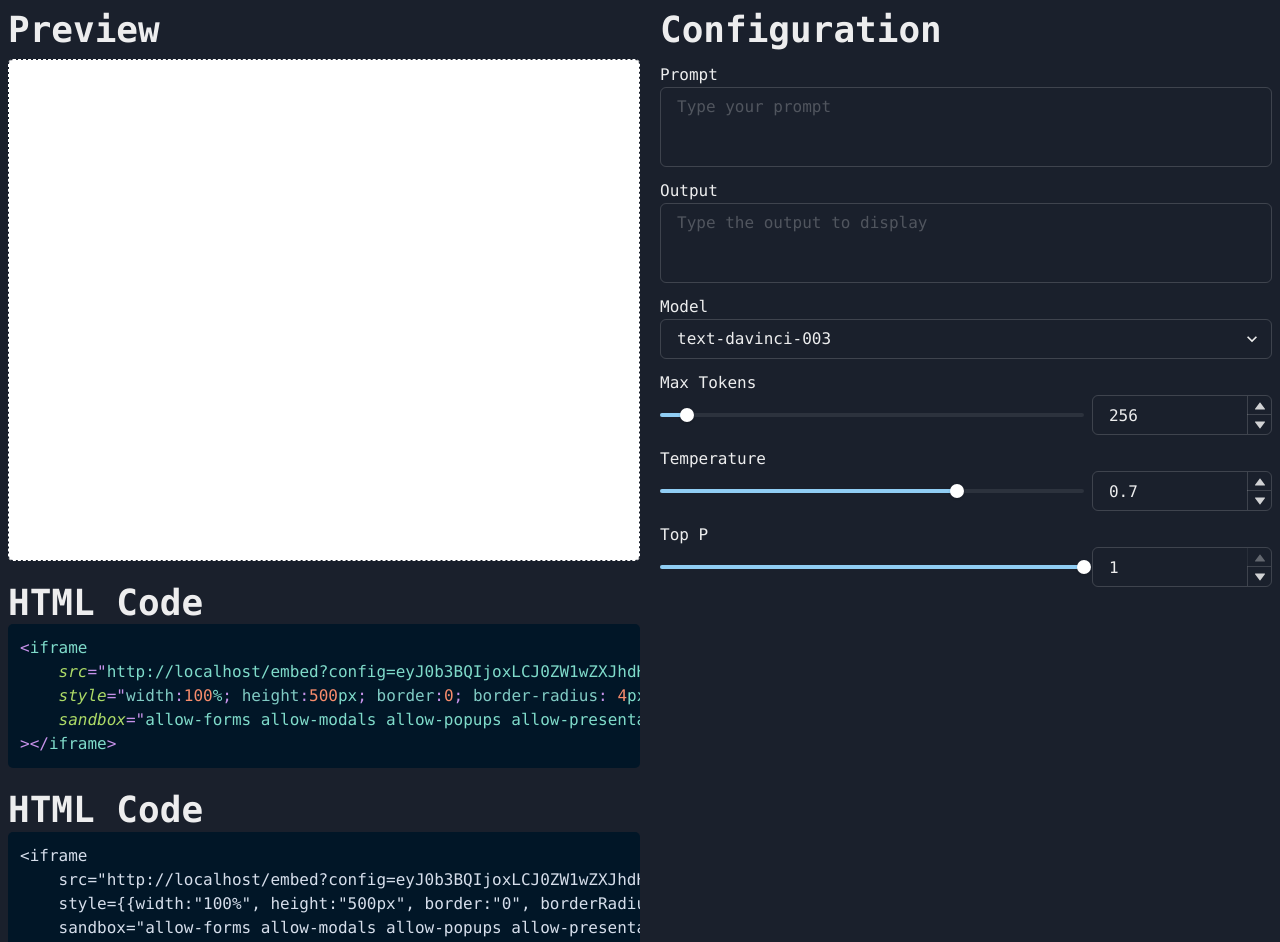
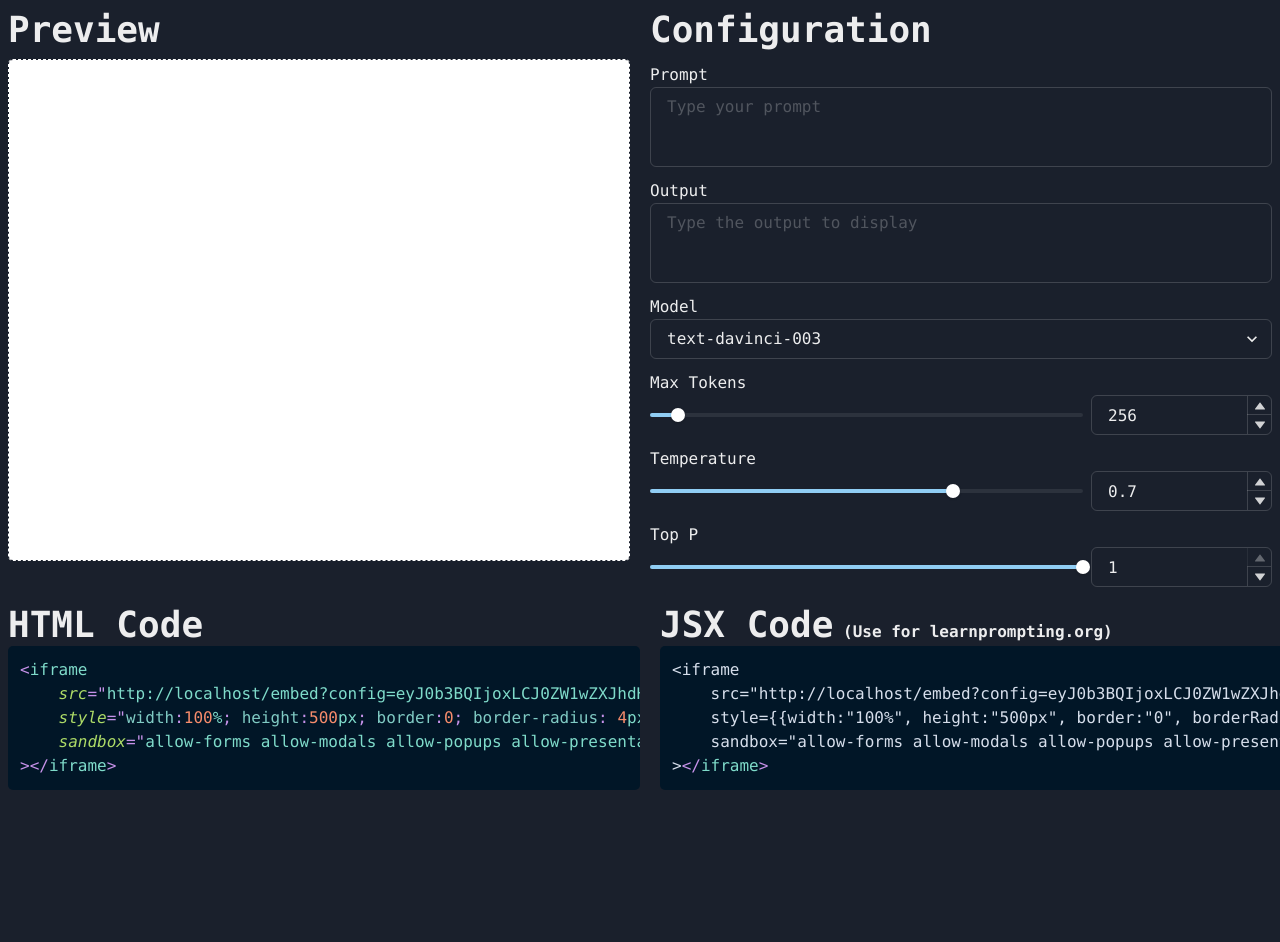
Before and after one commit to PromptLabs/embed.learnprompting.org, a React (Vite) app: page / in a window 1280 px wide. Shown: the top 942 px of the page. After the commit the page ends 800 px from the top, so only its background shows below. Built offline with nearby package versions, Linux system fonts and the light colour scheme.

Commit message:
feat: properly position outputs

```diff
--- a/src/pages/HomePage.tsx
+++ b/src/pages/HomePage.tsx
@@ -56,6 +56,7 @@ const HomePage = () => {
     }, [parsedConfig, error])
 
     return (
+        <Box>
         <Flex direction={{ base: "column", md: "row" }} p="2" gap="5">
             <Flex direction="column" gap="5" flex="1 1 0px" maxW={{ base: "100%", md: "50%" }}>
                 <Flex direction="column" gap="2">
@@ -66,14 +67,6 @@ const HomePage = () => {
                         dangerouslySetInnerHTML={{ __html: htmlCode }}
                     ></Box>
                 </Flex>
-                <Box>
-                    <Heading size="xl">HTML Code</Heading>
-                    <PrismHighlight code={htmlCode} language="markup" />
-                </Box>
-                <Box>
-                    <Heading size="xl">HTML Code</Heading>
-                    <PrismHighlight code={jsxCode} language="markup" />
-                </Box>
             </Flex>
             <Flex direction="column" gap="3" flex="1 1 0px">
                 <Heading size="xl">Configuration</Heading>
@@ -129,6 +122,22 @@ const HomePage = () => {
                 />
             </Flex>
         </Flex>
+        <Flex direction={{ base: "column", md: "row" }} p="2" gap="5">
+            <Flex direction="column" gap="5" flex="1 1 0px" maxW={{ base: "100%", md: "50%" }}>
+                <Box>
+                    <Heading size="xl">HTML Code</Heading>
+                    <PrismHighlight code={htmlCode} language="markup" />
+                </Box>
+            </Flex>
+            <Flex direction="column" gap="5" flex="1 1 0px" maxW={{ base: "100%", md: "50%" }}>
+                <Box>
+                    <Heading size="xl" style={{display:"inline"}}>JSX Code</Heading><Heading style={{display:"inline"}} size="l"> (Use for learnprompting.org)</Heading>
+                    <PrismHighlight code={jsxCode} language="markup" />
+                </Box>
+            </Flex>
+        </Flex>
+
+        </Box>
     )
 }
 
```
